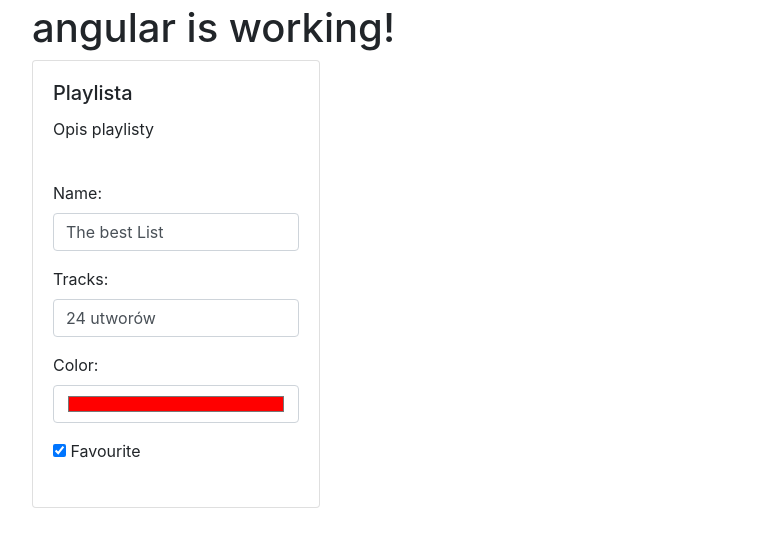
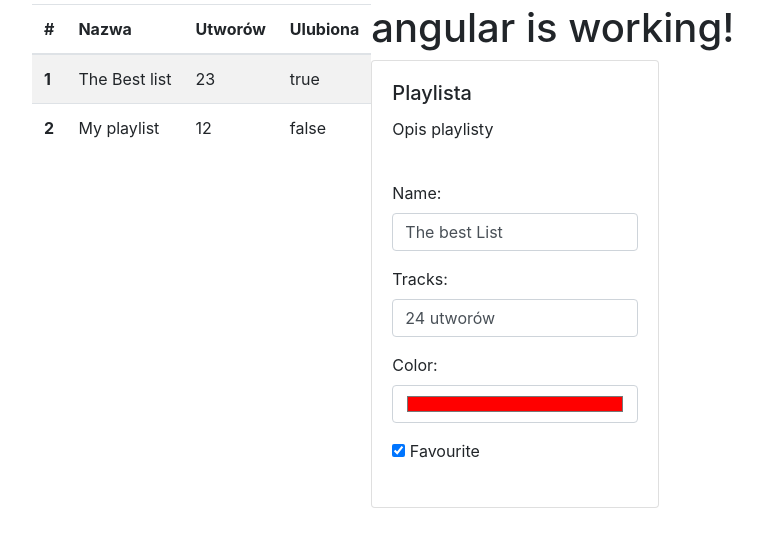
Before and after one commit to TomaszOciepa/angular-test, an Angular app: page / in a window 1280 px wide. Shown: the top 544 px of the page, without its empty margins (38-801 px from the left). Built offline with nearby package versions, Linux system fonts and the light colour scheme.

Commit message:
create table

```diff
--- a/src/app/app.component.html
+++ b/src/app/app.component.html
@@ -1,6 +1,35 @@
 
 <div class="container">
   <div class="row mt-1">
+
+    <div class="col-xs">
+      <table class="table table-striped">
+        <thead>
+          <tr>
+            <th scope="col">#</th>
+            <th scope="col">Nazwa</th>
+            <th scope="col">Utworów</th>
+            <th scope="col">Ulubiona</th>
+          </tr>
+        </thead>
+        <tbody>
+          <tr>
+            <th scope="row">1</th>
+            <td>The Best list</td>
+            <td>23</td>
+            <td>true</td>
+          </tr>
+          <tr>
+            <th scope="row">2</th>
+            <td>My playlist</td>
+            <td>12</td>
+            <td>false</td>
+          </tr>
+
+        </tbody>
+      </table>
+    </div>
+
     <div class="col-xs">
       <h1>{{ title }}</h1>
 
```
